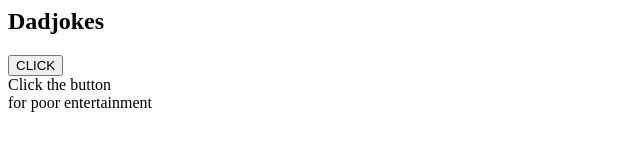
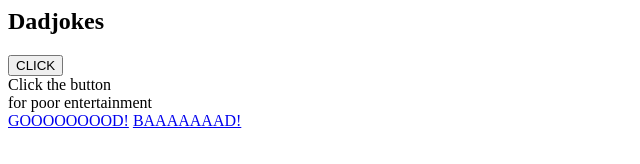
Before and after one commit to QuadOrange/webdev, a website: page index.html in a window 1280 px wide. Shown: the whole page, without its empty margins (0-640 px from the left). Drawn offline with nearby package versions, Linux system fonts and the light colour scheme.

Commit message:
Update index.html

```diff
--- a/index.html
+++ b/index.html
@@ -5,6 +5,7 @@
     <script src="./app.js" type="text/javascript"></script>
 </head>
 <body>
+<link rel="stylesheet" href="style.css" media="screen" charset="utf-8">
 <h2>
     Dadjokes
 </h2>
@@ -13,5 +14,9 @@
 </button>
 <div id="setup">Click the button</div>
 <div id="punchline">for poor entertainment</div>
+<div id="voting">
+    <a href="#" id="upvote">GOOOOOOOOD!</a>
+    <a href="#" id="downvote">BAAAAAAAD!</a>
+</div>
 </body>
 </html>
```
